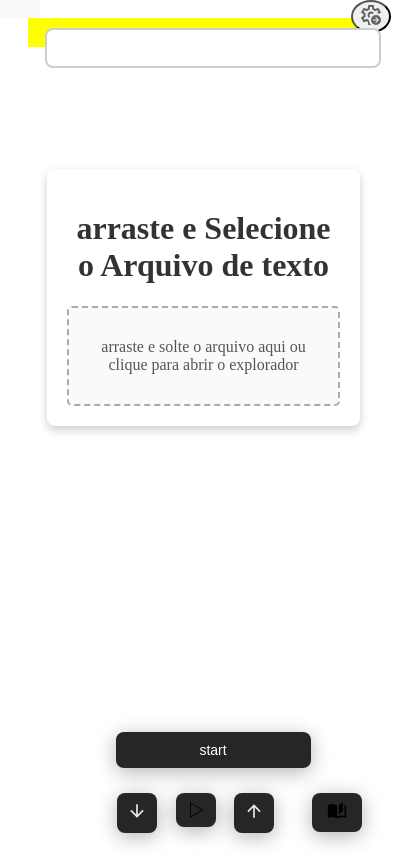
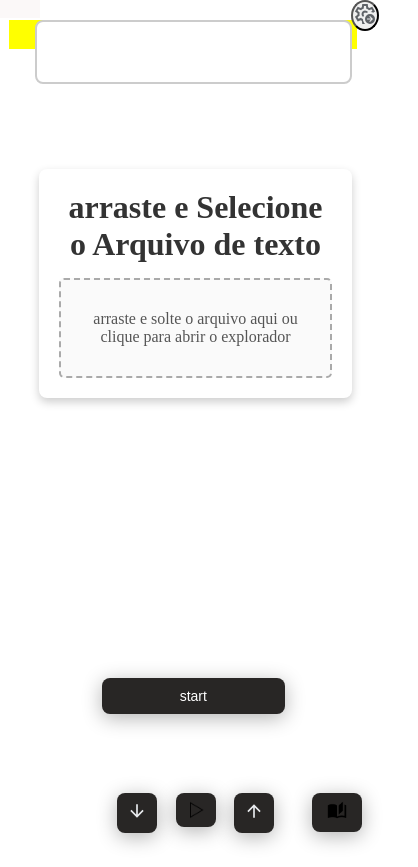
Before and after one commit to Gabrieel-Marques-Do-Nascimento/leitura-simples, a plain HTML site: page index.html in a window 390 px wide. Shown: the whole page, 418 px wide, since content can reach past the window. Drawn offline with nearby package versions, Linux system fonts and the light colour scheme.

Commit message:
style mobal updt

```diff
--- a/style.css
+++ b/style.css
@@ -30,7 +30,10 @@ body {
     overflow: hidden;
     background-color: black; */
 
-
+* {
+  margin: 0;
+  padding: 0;
+}
 #pai {
   width: 60%;
   margin: 10px auto;
@@ -66,6 +69,7 @@ header {
 #ler {
     margin: 20px 0;
     width: 80%;
+    height: 30px;
 }
 #start{
   position: absolute;
@@ -279,11 +283,17 @@ body {
       }
 
 @media (max-width: 768px) {
+  * {
+    margin: 0;
+    padding: 0;
+
+  }
     body {
-      width: 100vw;
-      height: 100vh;
+      width: 94vw;
+      height: 94vh;
         padding: 0px;
         overflow: hidden;
+
 
     }
 
@@ -295,7 +305,8 @@ body {
     #ler {
       z-index: 4;
         width: 80%; /* O input ocupa toda a largura no celular */
-        font-size: 14px; /* Fonte menor em telas menores */
+        height: 40px;
+        font-size: 22px; /* Fonte menor em telas menores */
         padding: 10px;
     }
 
@@ -363,28 +374,31 @@ body {
         left: 60%;
       }
       #pai {
-  width: 90%;
-  height: 82vh;
+   margin-top: 20px;
+  width: 95%;
+  height: 88vh;
 
 
 }
     #paragraph {
       /*max-height: calc(88vh - 40px);*/
       z-index: 2;
-        width: 95%; /* O parágrafo se ajusta à largura da tela */
+        width: 100%; /* O parágrafose ajusta à largura da tela */
      /*   font-size: 14px;  Fonte um pouco menor para celular */
   /* Reduz a altura para celulares */
+  margin: auto;
 
     }
     .highlight{
       z-index: -1;
         width: 95%;
-        top: 10px;
+        top: 20px;
     }
     #setting{
   position: fixed;
   left: 90%;
   top: 0;
+  z-index: 4;
   border-radius: 50%;
 
 }
```
Also changed, not shown: 1 other file.
